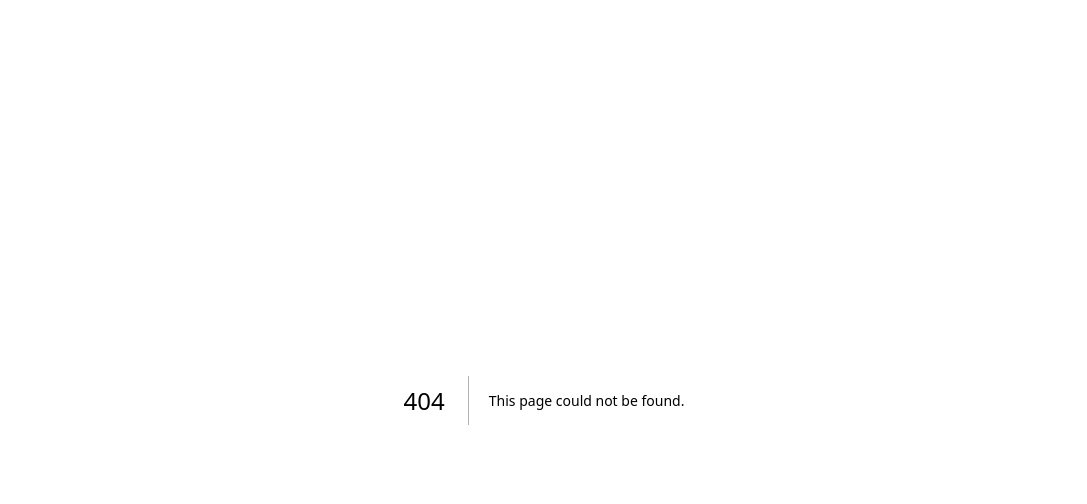
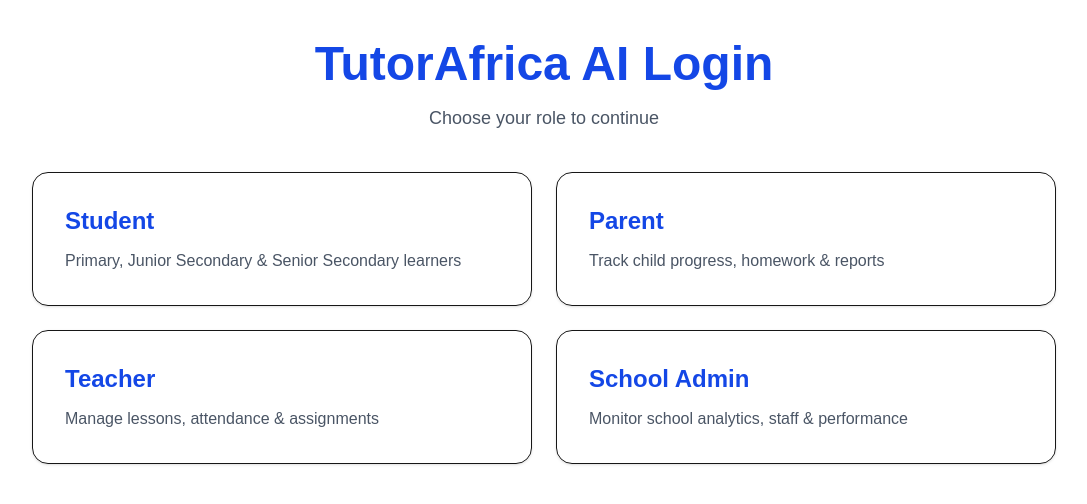
Before and after one commit to favour299/tutorafrica-ai, a Next.js app: page /login in a window 1280 px wide. Before the commit this address had no page. Shown: the top 504 px of the page, without its empty margins (96-1183 px from the left). Built offline with nearby package versions, Linux system fonts and the light colour scheme.

Commit message:
add login page

```diff
--- /dev/null
+++ b/app/login/page.tsx
@@ -0,0 +1,55 @@
+import Link from "next/link";
+
+const roles = [
+  {
+    title: "Student",
+    description: "Primary, Junior Secondary & Senior Secondary learners",
+    link: "/student",
+  },
+  {
+    title: "Parent",
+    description: "Track child progress, homework & reports",
+    link: "/parent",
+  },
+  {
+    title: "Teacher",
+    description: "Manage lessons, attendance & assignments",
+    link: "/teacher",
+  },
+  {
+    title: "School Admin",
+    description: "Monitor school analytics, staff & performance",
+    link: "/admin",
+  },
+];
+
+export default function LoginPage() {
+  return (
+    <main className="min-h-screen bg-white p-10">
+      <div className="max-w-5xl mx-auto">
+        <h1 className="text-5xl font-bold text-blue-700 text-center">
+          TutorAfrica AI Login
+        </h1>
+
+        <p className="text-center mt-4 text-lg text-gray-600">
+          Choose your role to continue
+        </p>
+
+        <div className="grid md:grid-cols-2 gap-6 mt-10">
+          {roles.map((role) => (
+            <Link
+              key={role.title}
+              href={role.link}
+              className="border rounded-2xl p-8 shadow hover:shadow-lg transition"
+            >
+              <h2 className="text-2xl font-semibold text-blue-700">
+                {role.title}
+              </h2>
+              <p className="mt-3 text-gray-600">{role.description}</p>
+            </Link>
+          ))}
+        </div>
+      </div>
+    </main>
+  );
+}
```
